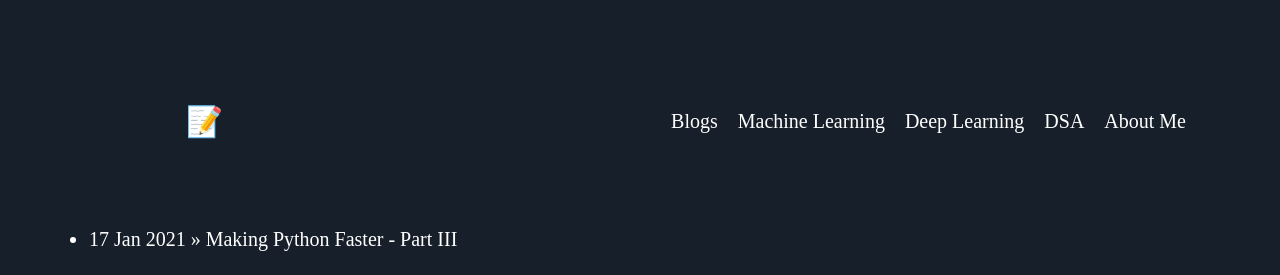
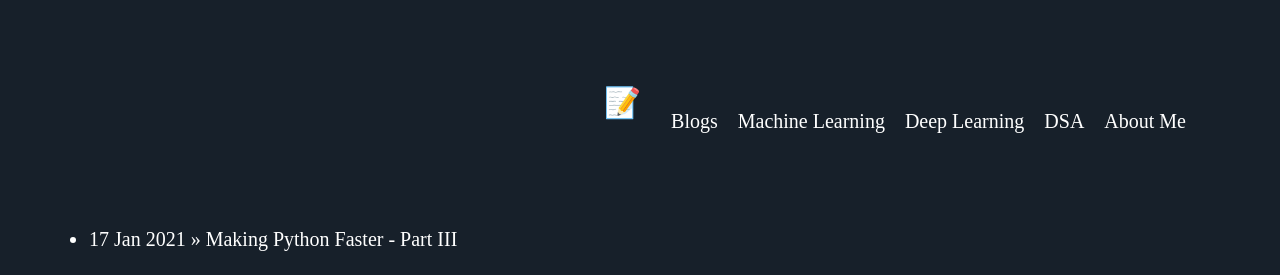
Before and after one commit to Mayurji/mayurji.github.io, a Jekyll site: the page built from index.html, in a window 1280 px wide. Shown: the top 275 px of the page. Built offline with Jekyll 4.4.1, drawn with Linux system fonts in a browser that asks for light colours; nearby versions of some CDN libraries.

Commit message:
Update main.css

```diff
--- a/css/main.css
+++ b/css/main.css
@@ -36,13 +36,13 @@ nav .mainMenu .closeMenu , .icons i {
     cursor: pointer;
 }
 
-nav .logo {
+/*nav .logo {
     margin: 6px;
     cursor: pointer;
     align-self: center;
-    /*justify-content: left;	*/
+  justify-content: left;
    text-indent: -1100%;
-}
+}*/
 @media(max-width: 800px){
     nav .mainMenu {
         height: 70vh;
```
